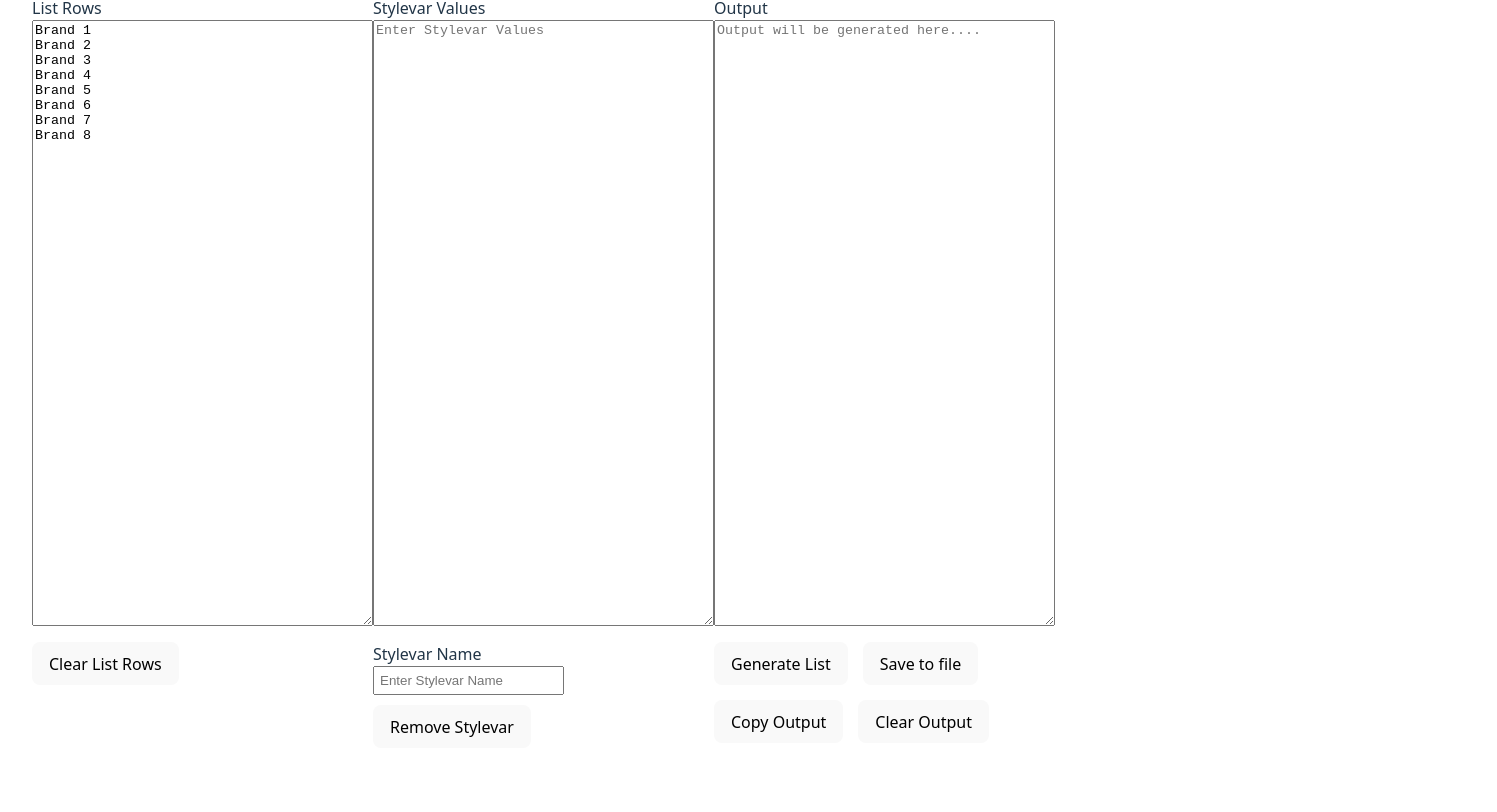
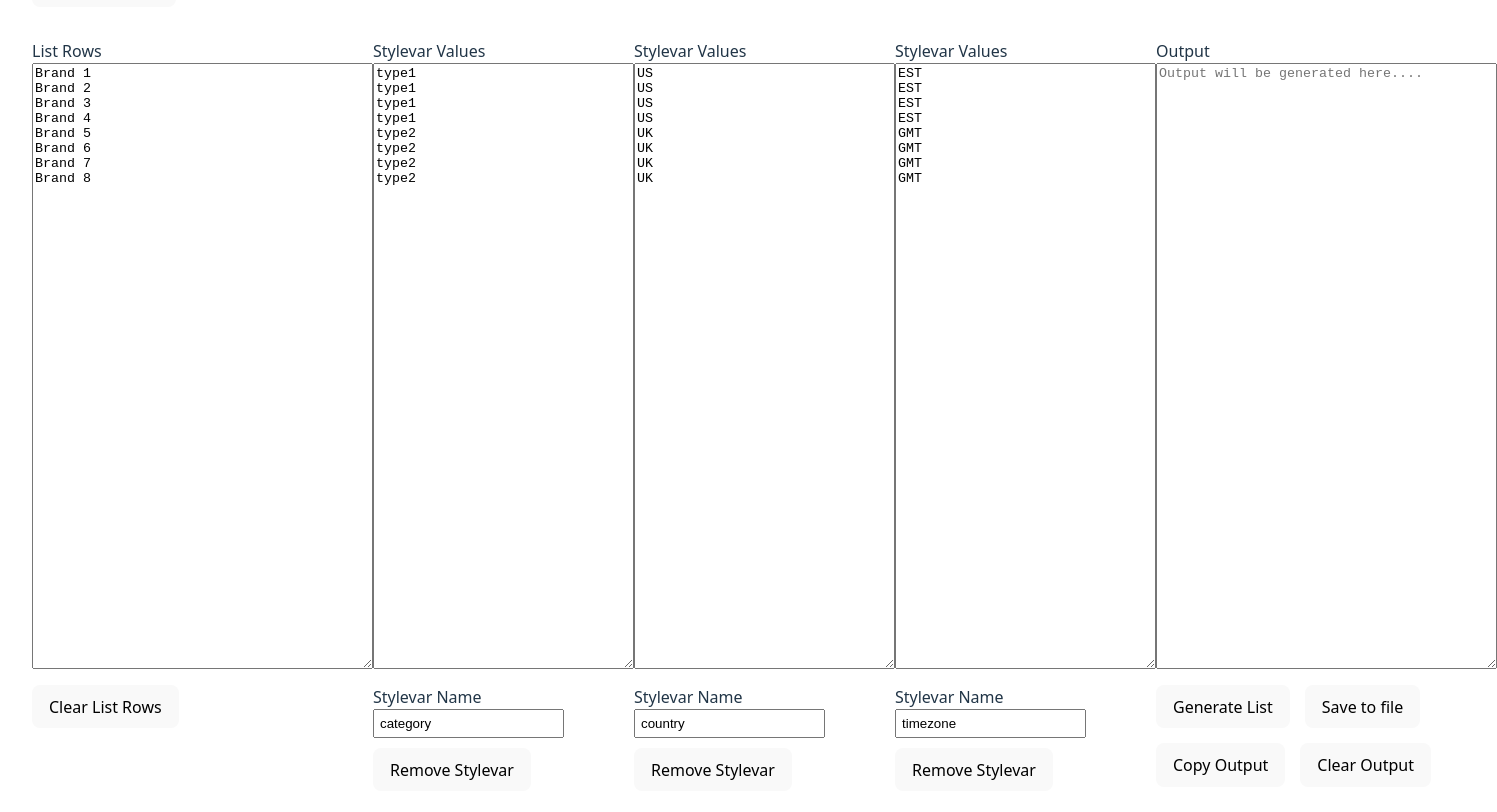
Before and after one commit to codak2/defineListGen, a React (Vite) app: page / in a window 1280 px wide. Shown: the part 121-933 px from the top of the page, 1497 px wide, since content can reach past the window. Before the commit the page ends 901 px from the top, so only its background shows below. Built offline with nearby package versions, Linux system fonts and the light colour scheme.

Commit message:
update Style var component

```diff
--- a/src/App.jsx
+++ b/src/App.jsx
@@ -72,30 +72,72 @@ const handleCollapseDupes = (e) => {
     handleListDataChange('isCollapseDupes', !listData.isCollapseDupes)
   }
 
-const handleAddStylevar = () =>{
-  // TODO: handleAddStylevar
-  console.log("TODO: handleAddStylevar")
+  // Function to Add Style Vars
+  const handleAddStylevar = () => {
+    const newSVName = "";
+    const newSVValues = [""];
+
+    setListData(prevState => ({
+      ...prevState,
+      styleVars: {
+        name: [...prevState.styleVars.name, newSVName],
+        values: [...prevState.styleVars.values, newSVValues],
       }
+    }));
+  };
 
+// Function to Update List Rows
   const handleListRowsChange = (e) => {
     handleListDataChange('listRows', e.target.value.split('\n'));
   };
 
-const handleStyleVarChange = (e) => {
-  handleListDataChange('styleVars', {
-    ...listData.styleVars,
-    name: e.target.value.split(','),
-  });
-};
-
-const handleStyleVarValueChange = (e) => {
-  handleListDataChange('styleVars', {
-    ...listData.styleVars,
-    values: e.target.value.split(','),
-  });
+// Function to Update Style Var Name
+const handleStyleVarChange = (e, index) => {
+  const updatedSVName = e.target.value;
+  setListData(prevState => ({
+    ...prevState,
+    styleVars: {
+      ...prevState.styleVars,
+      name: prevState.styleVars.name.map((name, idx) => idx === index ? updatedSVName : name),
+    }
+  }));
 };
 
 
+
+// Function to Update Style Var Values
+const handleStyleVarValueChange = (e, index) => {
+  const updatedSVValues = e.target.value.split('\n');  // Split input by newlines
+  setListData(prevState => ({
+    ...prevState,
+    styleVars: {
+      ...prevState.styleVars,
+      values: prevState.styleVars.values.map((values, idx) => idx === index ? updatedSVValues : values), // Update specific index
+    }
+  }));
+};
+
+
+// Function to Remove Style Var
+  const handleRemoveStylevar = (indexToRemove) => {
+
+    // const indexToRemove = listData.styleVars.name.indexOf(SVName);
+
+    if (indexToRemove !== -1) {
+      setListData(prevState => {
+        const newStyleVarsName = prevState.styleVars.name.filter((name, index) => index !== indexToRemove);
+        const newStyleVarsValues = prevState.styleVars.values.filter((values, index) => index !== indexToRemove);
+
+        return {
+          ...prevState,
+          styleVars: {
+            name: newStyleVarsName,
+            values: newStyleVarsValues,
+          }
+        };
+      });
+    }
+  }
 
 
 
@@ -115,13 +157,33 @@ const handleStyleVarValueChange = (e) => {
           handleAddStylevar={handleAddStylevar}
         />
 
+<button type="button"
+          onClick={()=> console.log(listData)}
+          >Show List Data</button>
+
         <div className="contentContainer">
           <ListContainer
             listRows={listData.listRows.join("\n").split(',')}
             handleListRowsChange={handleListRowsChange}
             handleClearText={handleListDataChange}
           />
-            <SVContainer />
+
+
+
+          {listData.styleVars.name.map((SVName, index) => {
+            return(
+              <SVContainer
+                    key={`${SVName}-${index}`}
+                    index={index}
+                    SVName={SVName}
+                    SVValue={listData.styleVars.values[index].join("\n").split(',')}
+                    handleStyleVarChange={handleStyleVarChange}
+                    handleStyleVarValueChange={handleStyleVarValueChange}
+                    handleRemoveStylevar={handleRemoveStylevar}
+                  />
+            );
+          })}
+
 
 
           <OutputContainer
--- a/src/components/SVContainer.jsx
+++ b/src/components/SVContainer.jsx
@@ -1,18 +1,30 @@
+
 import React from 'react'
 
-const SVContainer = () => {
+const SVContainer = (props) => {
   return (
     <>
     <div id="stylevarContainer" className='container2'>
             <label htmlFor=""> Stylevar Values <br />
-              <textarea name="" id="" placeholder='Enter Stylevar Values' cols="40" rows="40"></textarea>
+              <textarea name="" id=""
+              placeholder='Enter Stylevar Values' cols="30" rows="40"
+              value={props.SVValue.join("\n")}
+              onChange={(e) => props.handleStyleVarValueChange(e, props.index)}
+              />
             </label>
 
             <label htmlFor=""> Stylevar Name <br />
-              <input type="text" placeholder='Enter Stylevar Name' />
+              <input type="text"
+              placeholder='Enter Stylevar Name'
+              value={props.SVName}
+              key={props.index}
+              onChange={(e) => props.handleStyleVarChange(e, props.index)}
+              />
             </label>
 
-            <button type="button">Remove Stylevar</button>
+            <button type="button"
+            onClick={() => props.handleRemoveStylevar(props.index)}
+            >Remove Stylevar</button>
           </div>
     </>
   )
```
Lines whose indentation alone changed are shown as unchanged.
